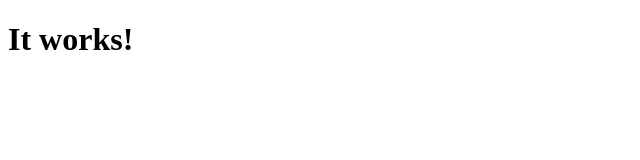
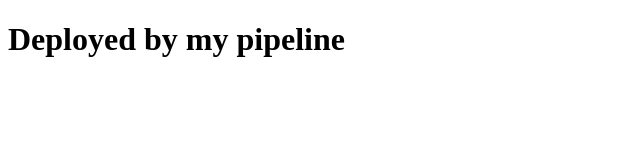
Before and after one commit to skamiliya/aws-static-pipeline, a plain HTML site: page site/index.html in a window 1280 px wide. Shown: the whole page, without its empty margins (0-640 px from the left). Drawn offline with Linux system fonts and the light colour scheme.

Commit message:
test end to end pipline

```diff
--- a/site/index.html
+++ b/site/index.html
@@ -1,5 +1,5 @@
 <!DOCTYPE html>
 <html lang="en">
 <head><meta charset="utf-8"><title>Hello</title></head>
-<body><h1>It works!</h1></body>
+<body><h1>Deployed by my pipeline</h1></body>
 </html>
```
